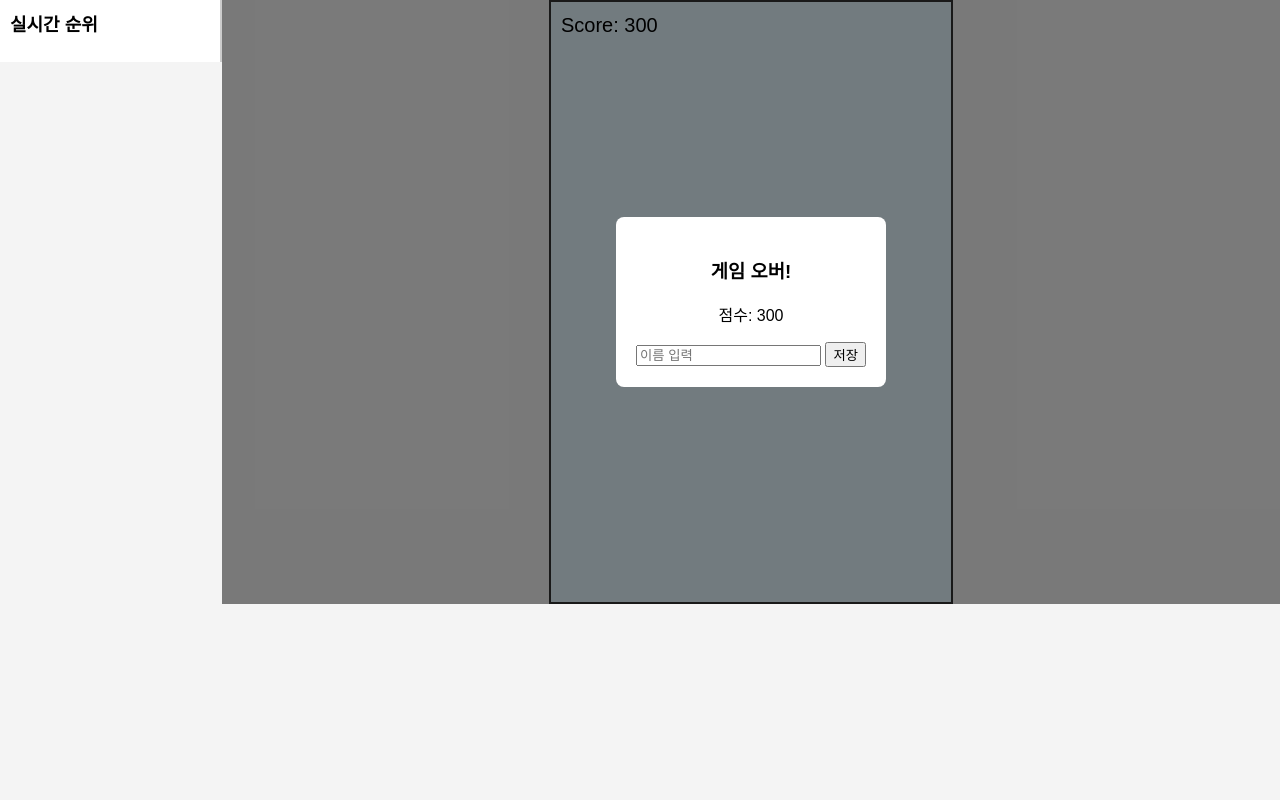
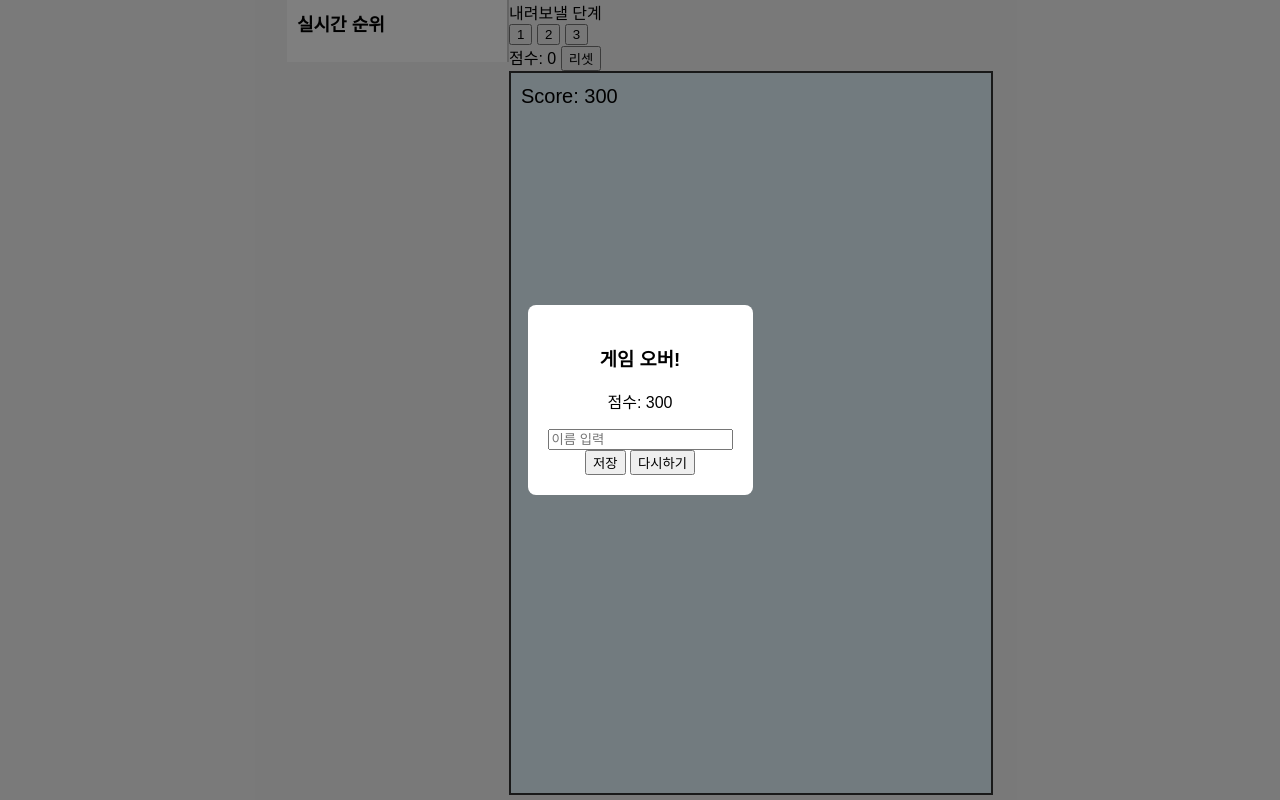
Before and after one commit to kunel1121/Suika_Game, a plain HTML site: page index.html in a window 1280 px wide. Drawn offline with Linux system fonts and the light colour scheme; no server answers.

Commit message:
Update index.html

```diff
--- a/index.html
+++ b/index.html
@@ -1,31 +1,52 @@
 <!DOCTYPE html>
 <html lang="ko">
 <head>
-  <meta charset="UTF-8">
+  <meta charset="utf-8" />
+  <meta name="viewport" content="width=device-width,initial-scale=1" />
   <title>수박게임</title>
-  <link rel="stylesheet" href="css/style.css">
+  <link rel="stylesheet" href="css/style.css" />
 </head>
 <body>
-  <div id="ranking">
+  <aside id="ranking">
     <h2>실시간 순위</h2>
     <ol id="rankingList"></ol>
+  </aside>
+
+  <main id="container">
+    <header class="controls">
+      <div class="stage-select">
+        <label>내려보낼 단계</label>
+        <div class="buttons">
+          <button data-stage="1" class="stage-btn active">1</button>
+          <button data-stage="2" class="stage-btn">2</button>
+          <button data-stage="3" class="stage-btn">3</button>
         </div>
-  <div id="game">
-    <canvas id="gameCanvas" width="400" height="600"></canvas>
+      </div>
+      <div class="info">
+        <span id="liveScore">점수: 0</span>
+        <button id="resetBtn">리셋</button>
+      </div>
+    </header>
+
+    <section id="gameArea">
+      <canvas id="gameCanvas" width="480" height="720"></canvas>
       <div id="gameoverModal" class="modal">
         <div class="modal-content">
           <h3>게임 오버!</h3>
-        <p>점수: <span id="finalScore"></span></p>
-        <input type="text" id="playerName" placeholder="이름 입력">
+          <p>점수: <span id="finalScore">0</span></p>
+          <input id="playerName" placeholder="이름 입력" maxlength="20" />
+          <div class="modal-actions">
             <button id="saveScore">저장</button>
+            <button id="restartBtn">다시하기</button>
           </div>
         </div>
       </div>
+    </section>
+  </main>
 
-  <!-- JS 파일 불러오기 -->
   <script type="module" src="js/firebase.js"></script>
-  <script type="module" src="js/game.js"></script>
   <script type="module" src="js/ui.js"></script>
   <script type="module" src="js/score.js"></script>
+  <script type="module" src="js/game.js"></script>
 </body>
 </html>
```
Lines whose indentation alone changed are shown as unchanged.
